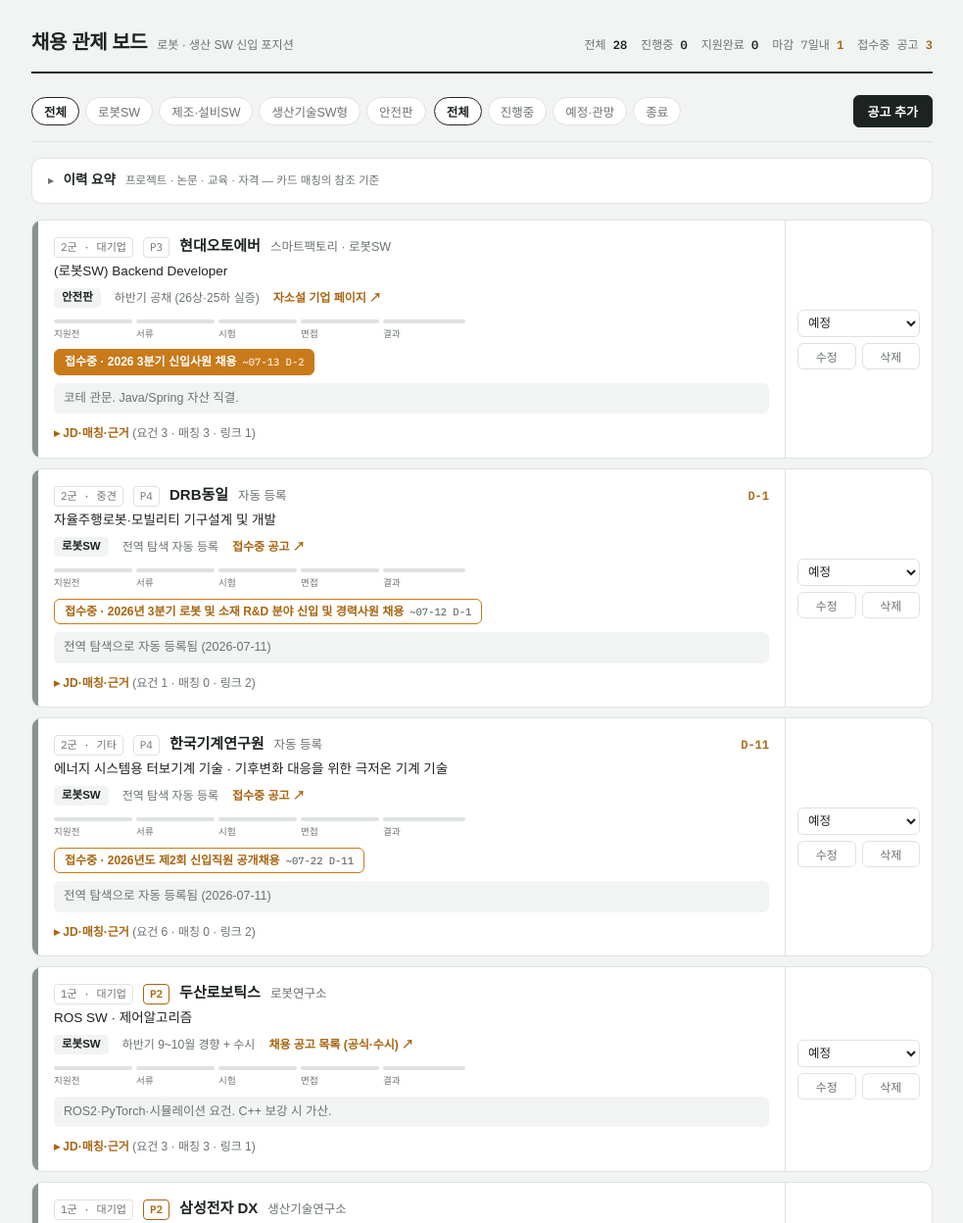
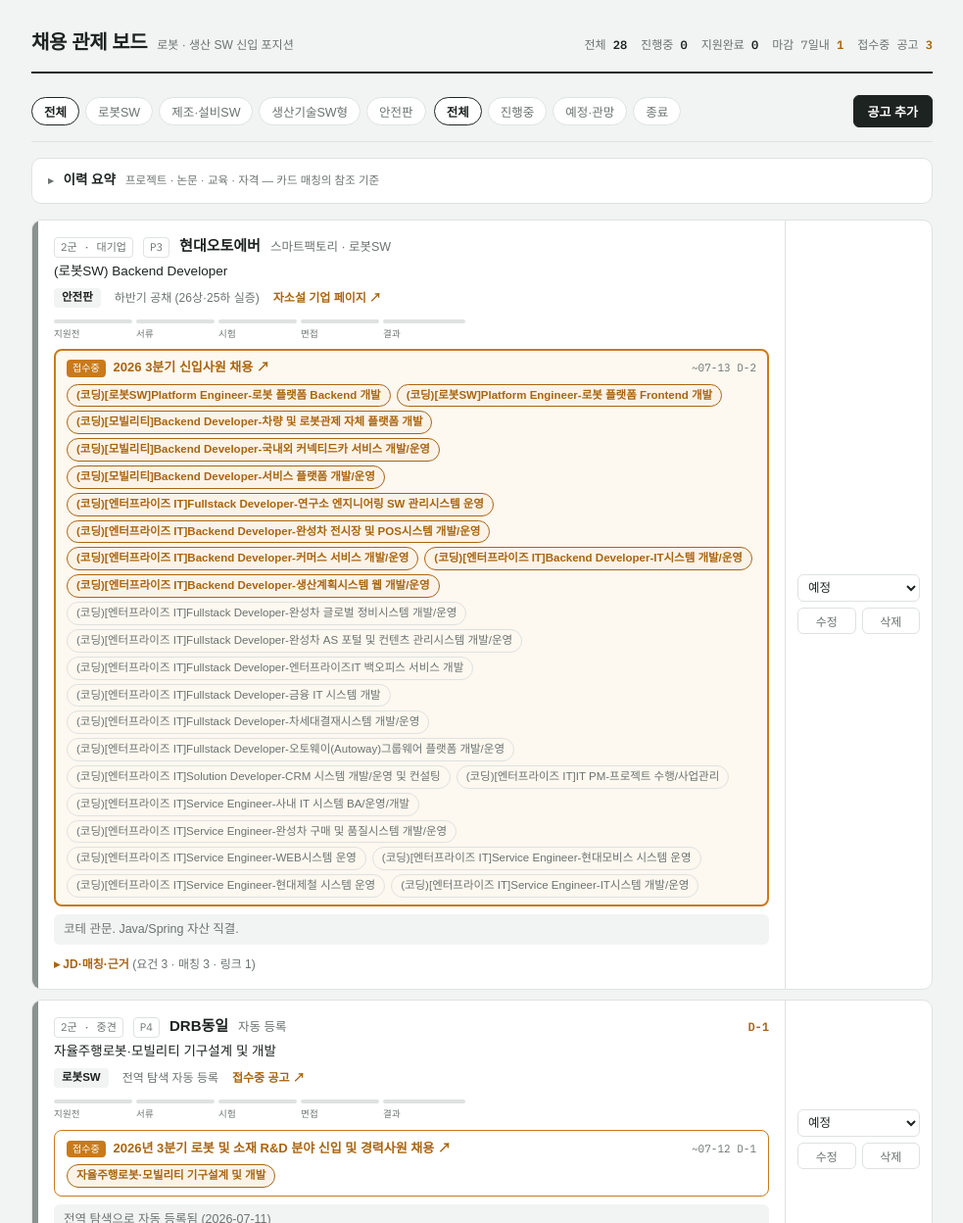
Before and after one commit to LsMin124/job-tracker, a plain HTML site: page index.html in a window 1280 px wide. Shown: the top 1248 px of the page at 98% size, without its empty margins (148-1131 px from the left). Drawn offline with Linux system fonts and the light colour scheme; a web font is replaced by a local one.

Commit message:
feat: 학사 신입 필터 강화 및 공고 내 직무 리스트 표시
- 석·박사 전용 공고 제외 (제목 판별: 석/박 표기 + 학사 표기 부재)
- 공고 내 직무 목록을 신입(division=1) 직무로 한정, 석·박 전용 직무명 제거
- 카드의 접수중 표시를 공고 블록으로 확장 — 신입 직무 최대 24개 나열,
  관심 키워드 일치 직무 강조 및 상단 정렬

```diff
--- a/data/postings.json
+++ b/data/postings.json
@@ -1,5 +1,5 @@
 {
- "updated": "2026-07-11T22:51:47+09:00",
+ "updated": "2026-07-11T23:08:27+09:00",
  "postings": [
   {
    "id": 104742,
@@ -20,7 +20,19 @@
     "(코딩)[엔터프라이즈 IT]Fullstack Developer-연구소 엔지니어링 SW 관리시스템 운영",
     "(코딩)[엔터프라이즈 IT]Fullstack Developer-금융 IT 시스템 개발",
     "(코딩)[엔터프라이즈 IT]Fullstack Developer-차세대결재시스템 개발/운영",
-    "(코딩)[엔터프라이즈 IT]Fullstack Developer-오토웨이(Autoway)그룹웨어 플랫폼 개발/운영"
+    "(코딩)[엔터프라이즈 IT]Fullstack Developer-오토웨이(Autoway)그룹웨어 플랫폼 개발/운영",
+    "(코딩)[엔터프라이즈 IT]Backend Developer-완성차 전시장 및 POS시스템 개발/운영",
+    "(코딩)[엔터프라이즈 IT]Backend Developer-커머스 서비스 개발/운영",
+    "(코딩)[엔터프라이즈 IT]Backend Developer-IT시스템 개발/운영",
+    "(코딩)[엔터프라이즈 IT]Backend Developer-생산계획시스템 웹 개발/운영",
+    "(코딩)[엔터프라이즈 IT]Solution Developer-CRM 시스템 개발/운영 및 컨설팅",
+    "(코딩)[엔터프라이즈 IT]IT PM-프로젝트 수행/사업관리",
+    "(코딩)[엔터프라이즈 IT]Service Engineer-사내 IT 시스템 BA/운영/개발",
+    "(코딩)[엔터프라이즈 IT]Service Engineer-완성차 구매 및 품질시스템 개발/운영",
+    "(코딩)[엔터프라이즈 IT]Service Engineer-WEB시스템 운영",
+    "(코딩)[엔터프라이즈 IT]Service Engineer-현대모비스 시스템 운영",
+    "(코딩)[엔터프라이즈 IT]Service Engineer-현대제철 시스템 운영",
+    "(코딩)[엔터프라이즈 IT]Service Engineer-IT시스템 개발/운영"
    ],
    "hit": true
   }
--- a/index.html
+++ b/index.html
@@ -116,14 +116,17 @@
 .nodata{font-size:12px;color:var(--muted);font-style:italic}
 
 /* live postings (자동 수집) */
-.live{margin-top:8px;display:flex;flex-wrap:wrap;gap:6px}
-.livechip{display:inline-flex;align-items:baseline;gap:6px;border:1px solid var(--accent);border-radius:6px;
-  padding:3px 10px;font-size:12px;color:var(--accent-dk);text-decoration:none;font-weight:600;background:var(--surface)}
-.livechip:hover{background:#FBF3E8}
-.livechip .end{font-family:var(--mono);font-size:10.5px;color:var(--muted);font-weight:500}
-.livechip.hit{background:var(--accent);color:#fff}
-.livechip.hit .end{color:rgba(255,255,255,.85)}
-.livechip.hit:hover{background:var(--accent-dk)}
+.live{margin-top:8px;display:flex;flex-direction:column;gap:6px}
+.live-post{border:1px solid var(--accent);border-radius:8px;padding:8px 12px;background:var(--surface)}
+.live-post.hit{background:#FDF8F0;border-width:2px;padding:7px 11px}
+.lp-head{display:flex;gap:8px;align-items:baseline;flex-wrap:wrap}
+.lp-head .badge{font-family:var(--mono);font-size:10px;color:#fff;background:var(--accent);border-radius:4px;padding:1px 6px;flex:none}
+.lp-head a{color:var(--accent-dk);font-weight:700;font-size:13px;text-decoration:none}
+.lp-head a:hover{text-decoration:underline}
+.lp-head .end{font-family:var(--mono);font-size:11px;color:var(--muted);margin-left:auto;flex:none}
+.lp-jobs{list-style:none;margin-top:6px;display:flex;flex-wrap:wrap;gap:4px 6px}
+.lp-jobs li{font-size:11.5px;border:1px solid var(--line);border-radius:999px;padding:2px 9px;color:var(--muted)}
+.lp-jobs li.match{border-color:var(--accent-dk);color:var(--accent-dk);font-weight:600;background:#FBF3E8}
 
 /* modal */
 .overlay{position:fixed;inset:0;background:rgba(29,35,33,.4);display:none;align-items:flex-start;justify-content:center;padding:40px 16px;overflow:auto;z-index:10}
@@ -449,6 +452,10 @@
   render();
 }
 
+// 관심 직무 키워드 — 공고 내 직무명 강조에 사용
+const FIT_KW=['로봇','로보틱스','robot','생산기술','제조','스마트팩토리','소프트웨어','sw','s/w','제어','자율주행','비전','ai','백엔드','backend'];
+function isFitJob(name){const s=String(name||'').toLowerCase();return FIT_KW.some(k=>s.includes(k))}
+
 function lampClass(st){if(st==='최종합격')return'ok';if(st==='탈락')return'bad';if(st==='예정'||st==='관망')return'idle';return'run'}
 function stGroup(st){if(st==='최종합격'||st==='탈락')return'종료';if(st==='예정'||st==='관망')return'예정·관망';return'진행중'}
 function dday(d){if(!d)return null;const t=new Date();t.setHours(0,0,0,0);const dl=new Date(d+'T00:00:00');const n=Math.round((dl-t)/86400000);return n}
@@ -533,7 +540,15 @@
     const liveHtml=lp.length?`<div class="live">${lp.map(p=>{
       const ln=dday(p.end);
       const dtxt=ln===null?'':(ln<0?'마감':(ln===0?'D-DAY':'D-'+ln));
-      return `<a class="livechip${p.hit?' hit':''}" href="${escapeHtml(p.url)}" target="_blank" rel="noopener">접수중 · ${escapeHtml(p.title)}<span class="end">~${escapeHtml((p.end||'').slice(5))} ${dtxt}</span></a>`;
+      const jobs=(p.jobs||[]).map(j=>({name:j,match:isFitJob(j)}));
+      jobs.sort((a,b)=>(b.match?1:0)-(a.match?1:0));
+      const jobsHtml=jobs.length?`<ul class="lp-jobs">${jobs.map(j=>
+        `<li${j.match?' class="match"':''}>${escapeHtml(j.name)}</li>`).join('')}</ul>`:'';
+      return `<div class="live-post${p.hit?' hit':''}">
+        <div class="lp-head"><span class="badge">접수중</span>
+          <a href="${escapeHtml(p.url)}" target="_blank" rel="noopener">${escapeHtml(p.title)} ↗</a>
+          <span class="end">~${escapeHtml((p.end||'').slice(5))} ${dtxt}</span></div>
+        ${jobsHtml}</div>`;
     }).join('')}</div>`:'';
     const isOpen=openSet.has(it.id);
     const detail=`
```
Also changed, not shown: 2 other files.
